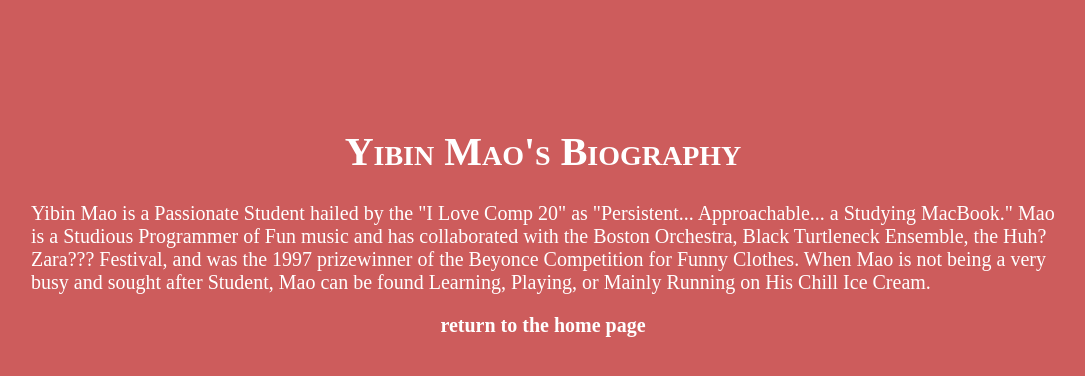
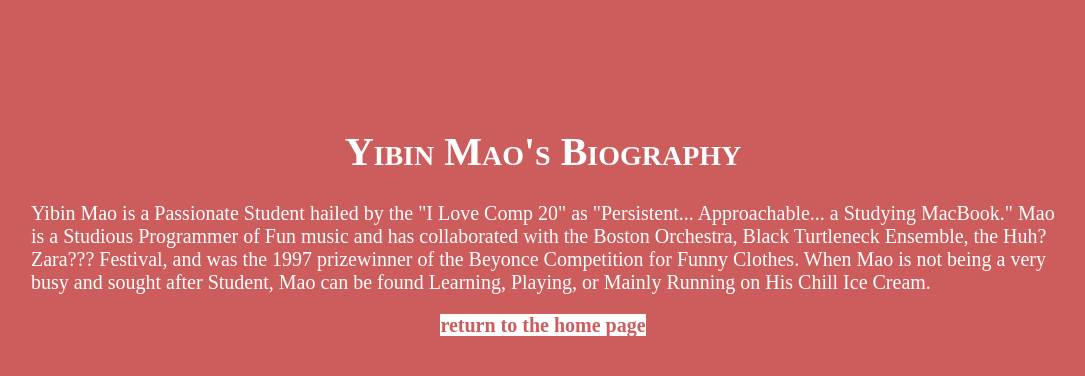
Before and after one commit to ymao03/ymao03.github.io, a plain HTML site: page bio.html in a window 1280 px wide. In both pictures the pointer is over the link "return to the home page". Shown: the whole page, without its empty margins (97-1182 px from the left). Drawn offline with Linux system fonts and the light colour scheme.

Commit message:
link styling changed

```diff
--- a/bio-style.css
+++ b/bio-style.css
@@ -18,7 +18,12 @@ h2 {
 	text-align: center;
 }
 
-a {
+a:link, a:visited {
 	color: white;
 	text-decoration: none;
 }
+
+a:hover, a:active {
+	background-color: white;
+	color: indianred;
+}
--- a/index-style.css
+++ b/index-style.css
@@ -18,7 +18,12 @@ h1 {
 	color: ivory;
 }
 
-a {
+a:link, a:visited {
 	color: white;
 	text-decoration: none;
 }
+
+a:hover, a:active {
+	background-color: white;
+	color: black;
+}
--- a/resume-style.css
+++ b/resume-style.css
@@ -30,13 +30,12 @@ h3 {
 
 a:link, a:visited {
 	color: white;
-	background-color: steelblue;
 	text-decoration: none;
 }
 
 a:hover, a:active {
 	background-color: white;
-	color: black;
+	color: darkslategrey;
 }
 
 body {
```
